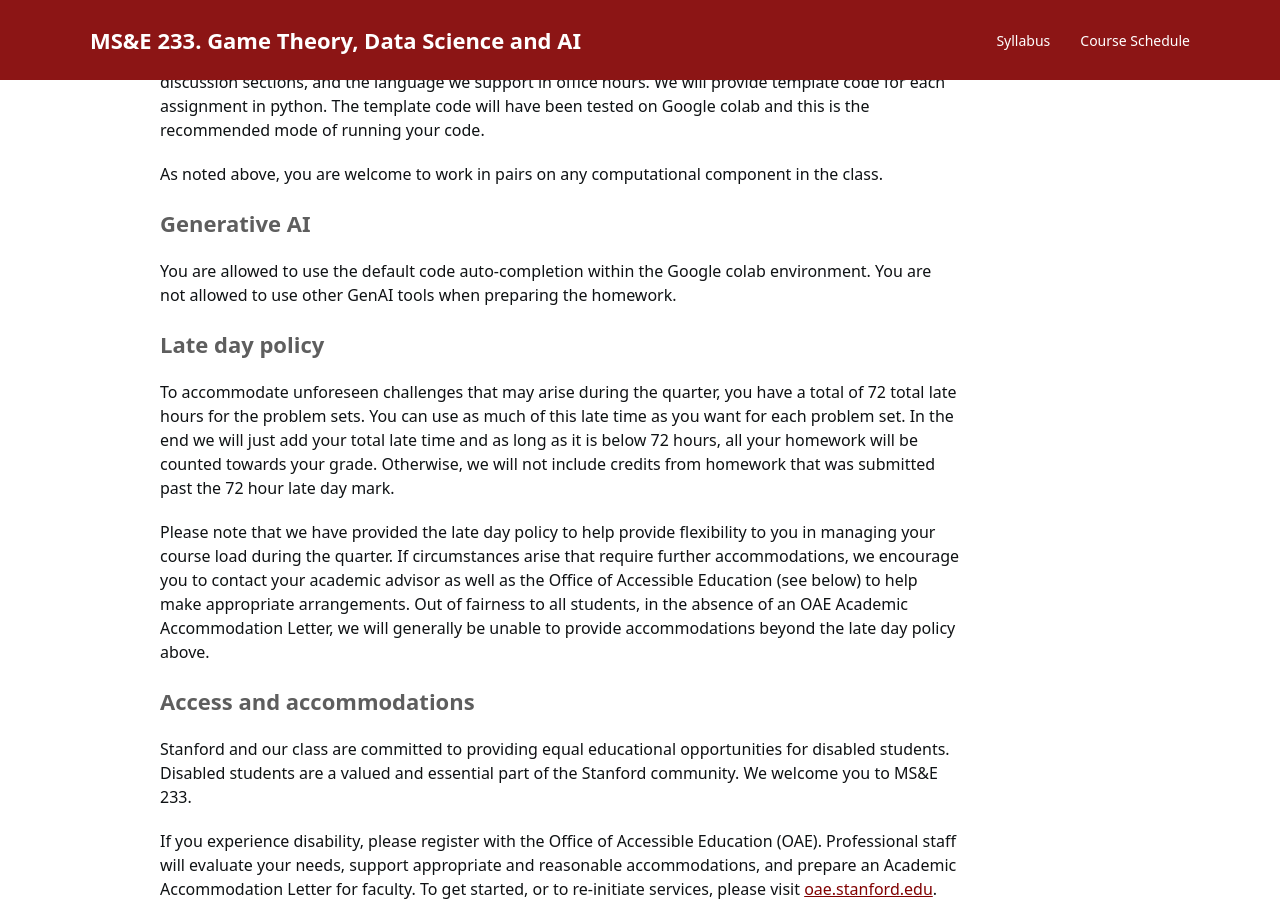
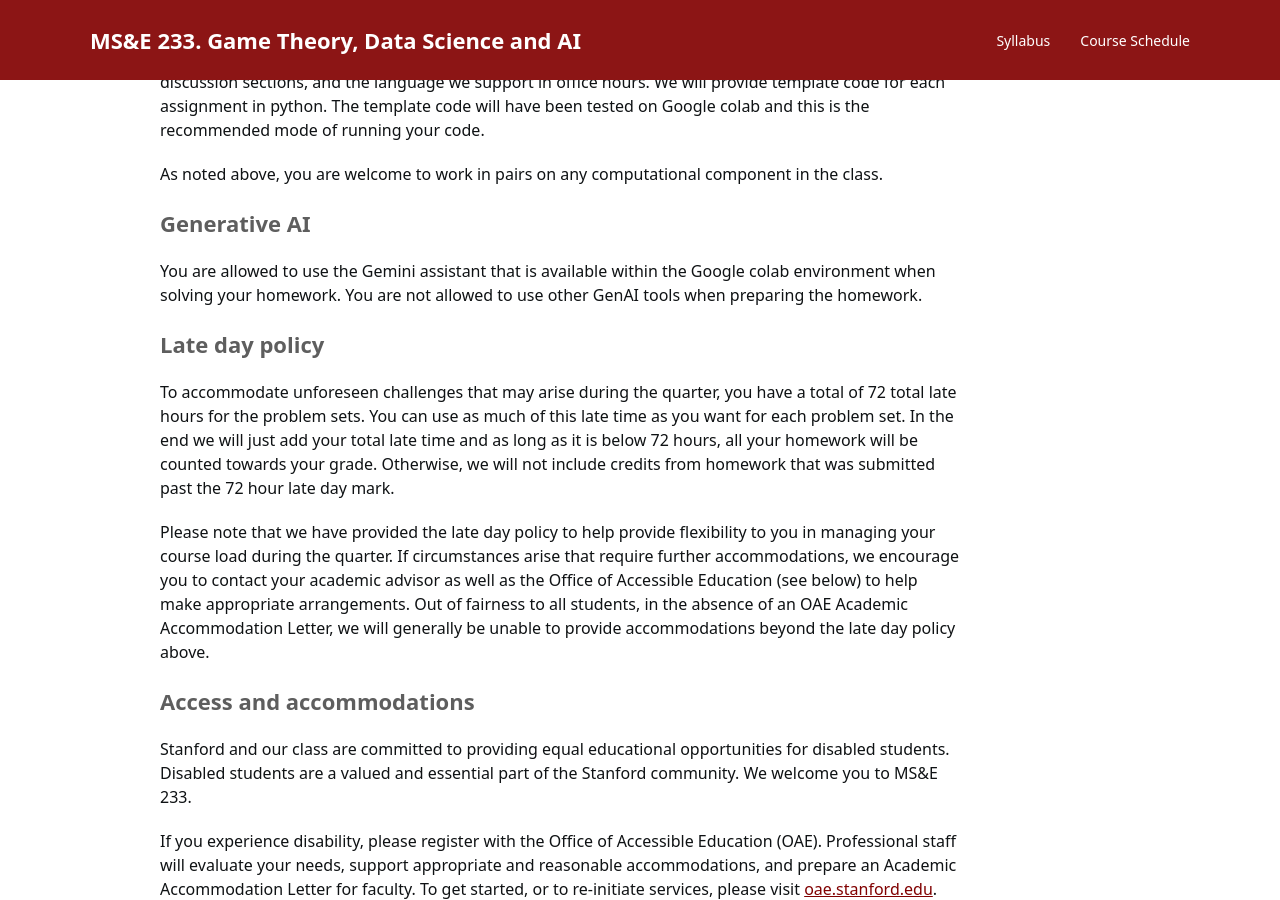
Before and after one commit to stanford-msande233/spring26, a Jekyll site: the page built from index.md, in a window 1280 px wide and 900 px high, scrolled down 3264 px. Built offline with Jekyll 4.4.1, drawn with Linux system fonts in a browser that asks for light colours; nearby versions of some CDN libraries; a style sheet for code colours, icons or effects is not loaded.

Commit message:
Update index.md

```diff
--- a/index.md
+++ b/index.md
@@ -110,7 +110,7 @@ As noted above, you are welcome to work in pairs on any computational component
 
 ### Generative AI
 
-You are allowed to use the default code auto-completion within the Google colab environment. You are not allowed to use other GenAI tools when preparing the homework.
+You are allowed to use the Gemini assistant that is available within the Google colab environment when solving your homework. You are not allowed to use other GenAI tools when preparing the homework.
 
 ### Late day policy
 
```
